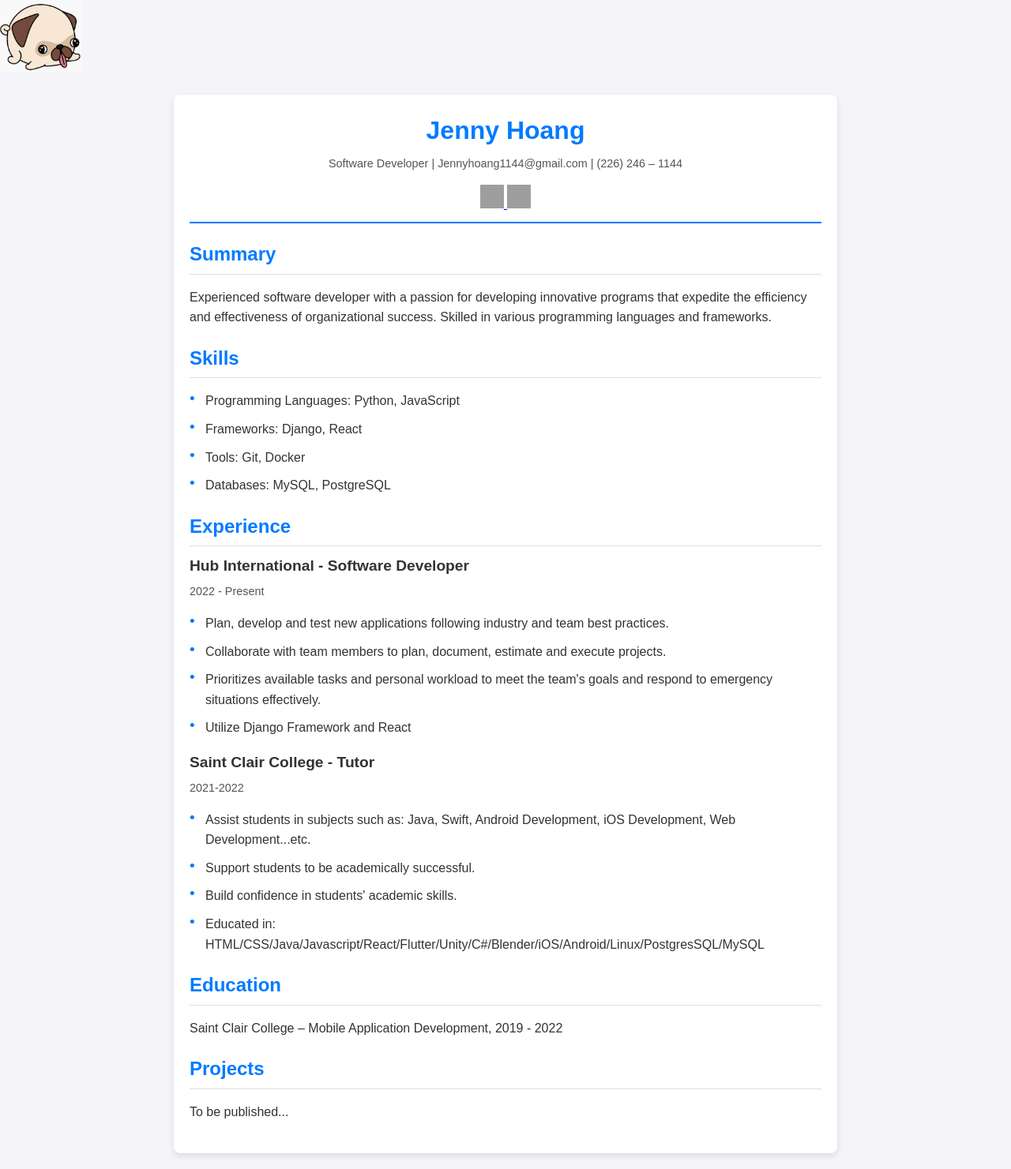
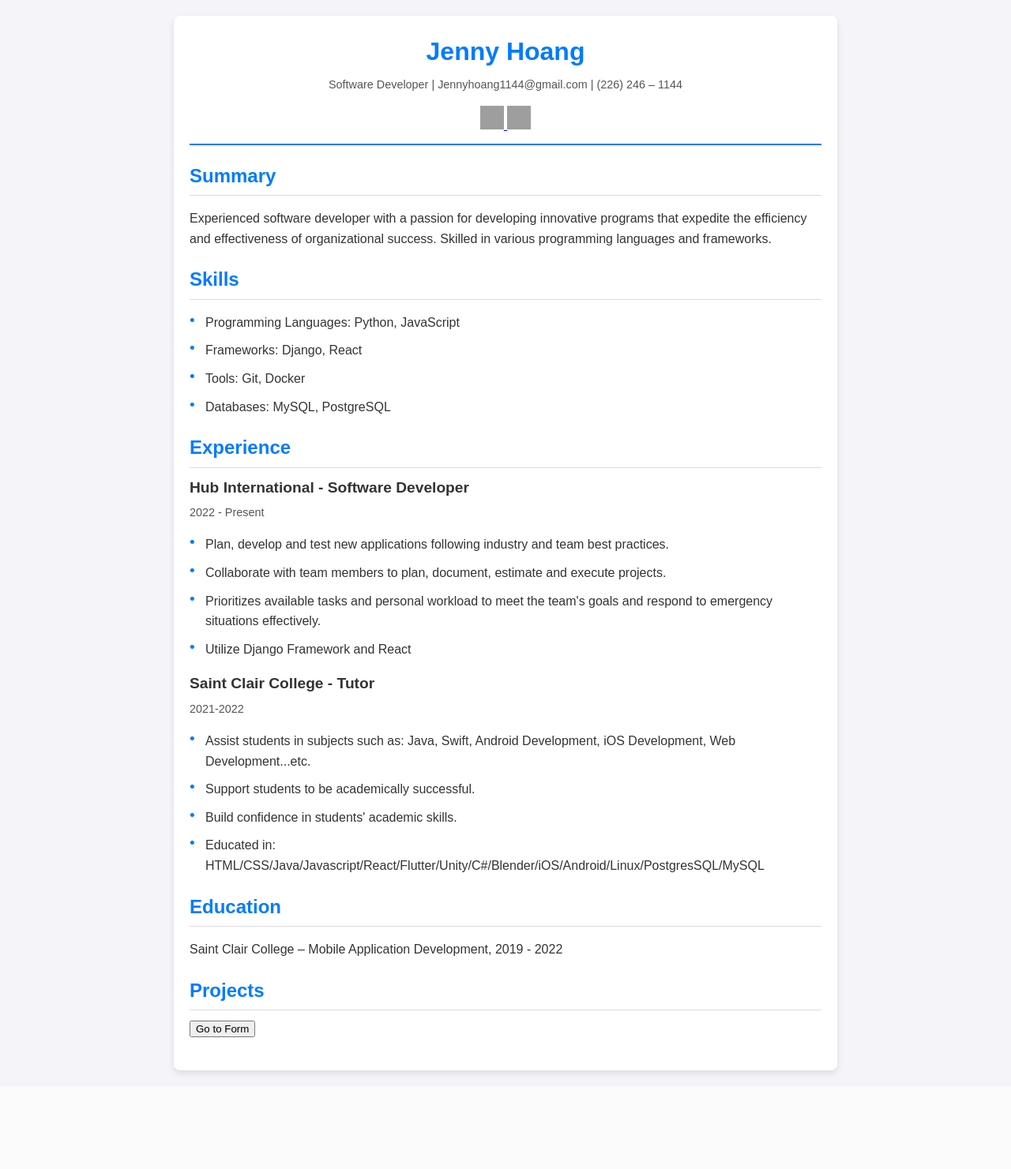
Before and after one commit to ThaoThaoHeart/mysite, a Django app: template mysite/myapp/templates/myapp/index.html in a window 1280 px wide. Shown: the whole page at 79% size. After the commit the page ends 1363 px from the top, so only its background shows below. Run offline with Django 4.2, Linux system fonts and the light colour scheme; the template is opened without the code that fills it, so the values that code supplies are empty; grey boxes are pictures that could not be loaded.

Commit message:
connect form app

```diff
--- a/mysite/formapp/urls.py
+++ b/mysite/formapp/urls.py
@@ -2,7 +2,6 @@ from django.urls import path
 from . import views
 
 urlpatterns = [
-    path('', views.home_view, name='home'),
     path('contact/', views.contact, name='contact'),
     path('contact-success/', views.contact_success_view, name='contact-success'),
 ]
--- a/mysite/formapp/views.py
+++ b/mysite/formapp/views.py
@@ -1,9 +1,6 @@
 from django.shortcuts import render, redirect
 from .forms import ContactForm
 # Create your views here.
-def home_view(request):
-    return render(request, 'formapp/home.html')
-
 def contact(request):
     if request.method == 'POST':
         form = ContactForm(request.POST)
--- a/mysite/myapp/templates/myapp/index.html
+++ b/mysite/myapp/templates/myapp/index.html
@@ -9,7 +9,7 @@
 </head>
 <body>
     <script src="{% static 'js/scripts.js' %}"></script>
-    <img src="{% static 'images/MyImage.png' %}" alt="MyImage" class="image">
+    <!-- <img src="{% static 'images/MyImage.png' %}" alt="MyImage" class="image"> -->
     <div class="resume">
         <header class="resume-header">
             <h1>Jenny Hoang</h1>
@@ -63,7 +63,8 @@
         </section>
         <section class="resume-section">
             <h2>Projects</h2>
-            <p>To be published...</p>
+            <form action="{% url 'contact' %}" method="get">
+                <button type="submit" class="btn">Go to Form</button>
         </section>
     </div>
 </body>
--- a/mysite/mysite/urls.py
+++ b/mysite/mysite/urls.py
@@ -20,6 +20,6 @@ from django.urls import path, include
 
 urlpatterns = [
     path('admin/', admin.site.urls),
-    # path('', include('myapp.urls')),
-    path('', include('formapp.urls')),
+    path('', include('myapp.urls')),
+    path('form/', include('formapp.urls')),
 ]
```
